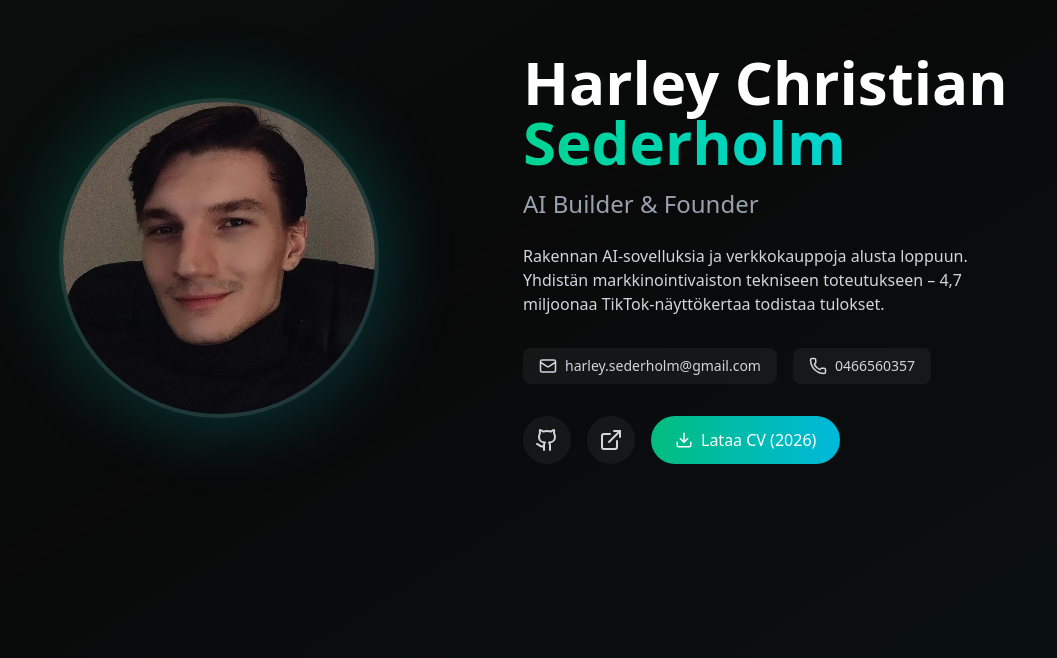
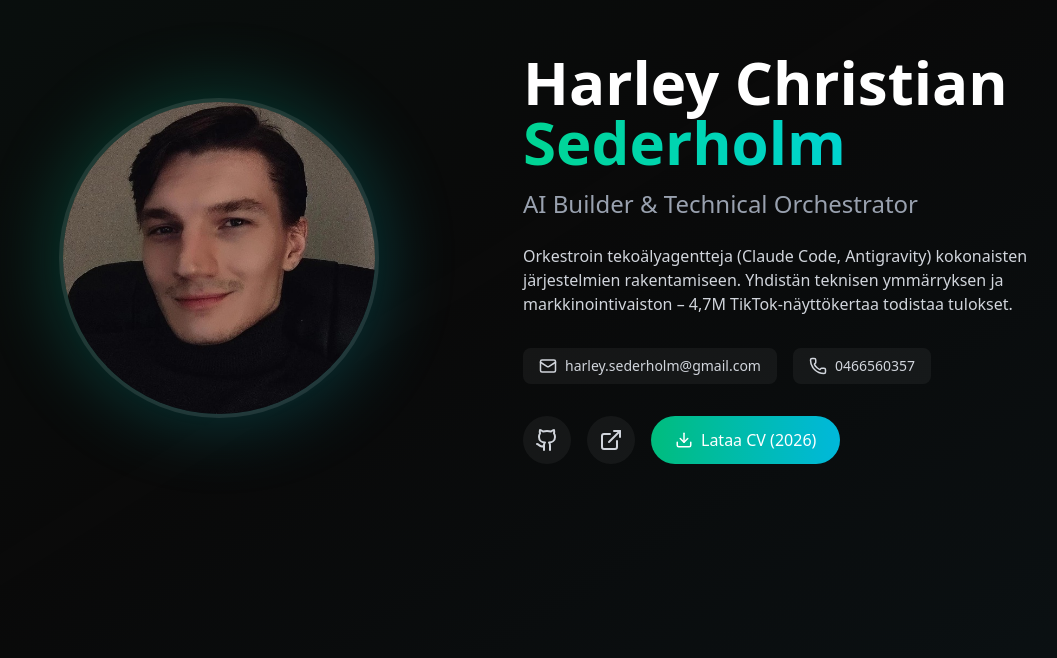
Before and after one commit to harleysederholm-alt/Tiedot, a Next.js app: page / in a window 1280 px wide. Shown: the part 142-800 px from the top of the page, without its empty margins (141-1198 px from the left). Built offline with nearby package versions, Linux system fonts and the light colour scheme.

Commit message:
feat: AI Orchestrator framing - Claude Code, Antigravity, agentic workflows

```diff
--- a/src/components/Hero.tsx
+++ b/src/components/Hero.tsx
@@ -43,13 +43,13 @@ export default function Hero() {
           </h1>
 
           <p className="text-xl md:text-2xl text-gray-400 mb-6">
-            AI Builder & Founder
+            AI Builder & Technical Orchestrator
           </p>
 
           <p className="text-gray-300 mb-8 max-w-lg">
-            Rakennan AI-sovelluksia ja verkkokauppoja alusta loppuun.
-            Yhdistän markkinointivaiston tekniseen toteutukseen –
-            4,7 miljoonaa TikTok-näyttökertaa todistaa tulokset.
+            Orkestroin tekoälyagentteja (Claude Code, Antigravity) kokonaisten
+            järjestelmien rakentamiseen. Yhdistän teknisen ymmärryksen ja
+            markkinointivaiston – 4,7M TikTok-näyttökertaa todistaa tulokset.
           </p>
 
           {/* Contact Links */}
```
Also changed, not shown: 1 other file (tests, documents, lock files or other folders).
